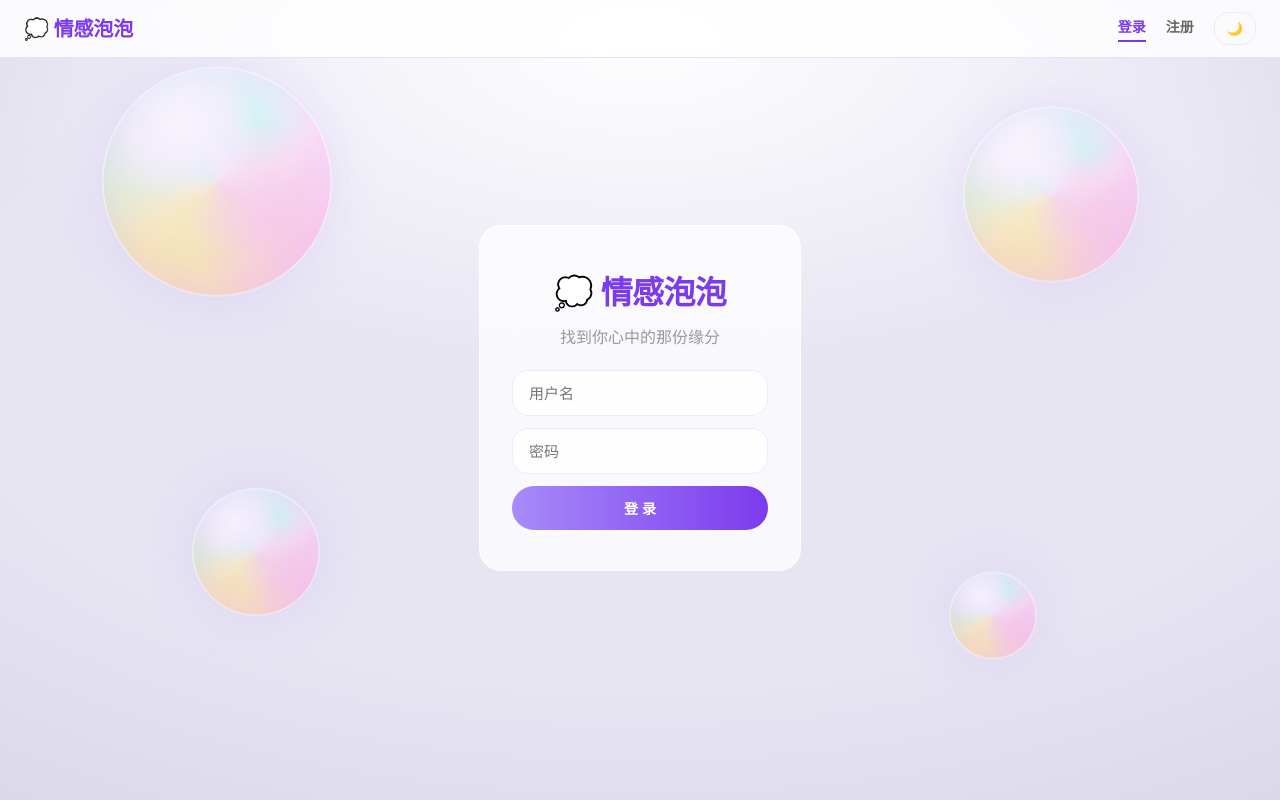
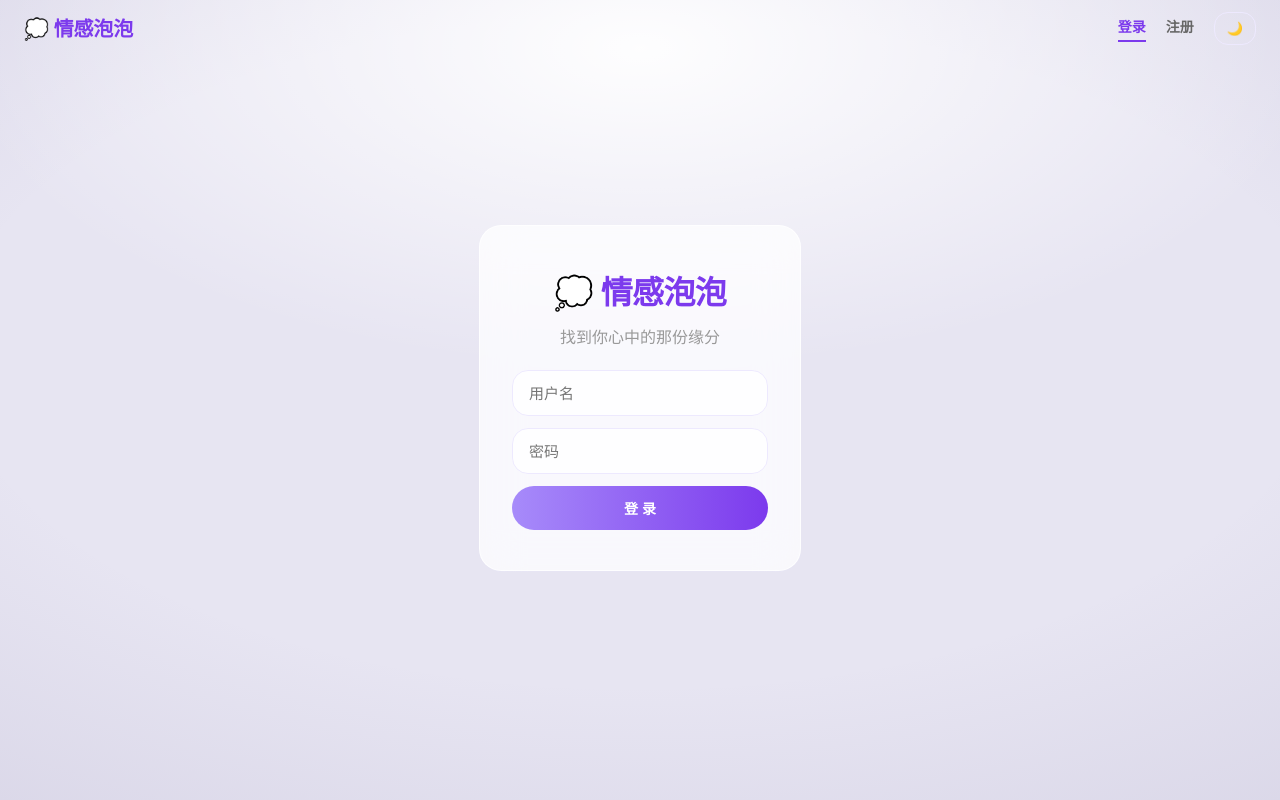
Before and after one commit to error45678980/qingyuan, a Flask app: page /login in a window 1280 px wide. Run offline with Flask 3, Linux system fonts and the light colour scheme; parts of the project's set-up code (start-up, migrations or seed data) failed here and were passed over; some libraries are stand-ins or nearby versions.

Commit message:
最终版：清理收尾（登录页功能化 + 泡泡材质重做后的定版）
- 登录页顶栏改为透明悬浮（navbar-ghost）：成熟站点的登录页不套应用栏底色
- 移除登录页的装饰泡泡（.orn 及其 --grad-ornament / --shadow-ornament token、@keyframes orn-float）——
  艺术感留给登录之后的内容页，登录页只做功能
- 清掉 prefers-reduced-motion 里残留的 .orn 选择器（真死代码，体检抓出）
- 工作区清空，全部验证通过

验收：
- 体检 0 硬编码 / 0 断链 / 0 死代码 / 0 死 token（90 token / 303 引用）
- 对比度：浅色与深色全部 ≥ 3:1（浅色最小 5.78、深色 8.17）
- 布局：390/768/1024/1440 四视口 0 横向溢出
- 冒烟：test_smoke 全过
- 截图：10 张场景全部生成

```diff
--- a/情感泡泡项目/src/static/css/style.css
+++ b/情感泡泡项目/src/static/css/style.css
@@ -98,10 +98,6 @@
   --shadow-card-lift: light-dark(0 24px 60px rgba(124, 58, 237, .2), 0 24px 60px rgba(0, 0, 0, .6));
   --shadow-fab: light-dark(0 8px 24px rgba(124, 58, 237, .35), 0 8px 28px rgba(124, 58, 237, .48));
   --shadow-panel: light-dark(-14px 0 44px rgba(120, 80, 200, .18), -14px 0 44px rgba(0, 0, 0, .58));
-  --shadow-ornament:
-    0 0 46px light-dark(rgba(190, 170, 255, .5), rgba(140, 110, 255, .34)),
-    inset 0 0 0 1.5px light-dark(rgba(255, 255, 255, .8), rgba(200, 215, 255, .45)),
-    inset 0 -16px 32px light-dark(rgba(120, 80, 190, .16), rgba(0, 0, 0, .46));
 
   /* —— 虹彩油膜（深色端降明度提饱和，免得在深底上发荧光）—— */
   --iris-1: light-dark(#ffd6f5, #B85AC8);
@@ -113,10 +109,6 @@
   --color-glass: light-dark(rgba(255, 255, 255, .74), rgba(22, 19, 42, .62));
   --color-glass-border: light-dark(rgba(255, 255, 255, .75), rgba(167, 139, 250, .22));
   --color-glass-sheen: light-dark(rgba(255, 255, 255, .95), rgba(255, 255, 255, .10));
-  /* 装饰泡泡：更锐的顶侧高光，配亮边环才"成球" */
-  --grad-ornament: radial-gradient(circle at 34% 26%,
-      rgba(255, 255, 255, .96), rgba(255, 255, 255, .22) 34%, rgba(255, 255, 255, .05) 58%);
-  /* 装饰泡泡另见 .orn 的多块虹彩斑实现 */
 
   /* —— 泡泡材质（深色下配方反转："亮边 + 暗腔"——亮边环更亮、内阴影换纯黑造体积）—— */
   --soap-gloss: light-dark(rgba(255, 255, 255, .78), rgba(255, 255, 255, .42));
@@ -209,6 +201,14 @@ a { text-decoration: none; color: var(--color-brand); }
 .nav-tab:hover { color: var(--color-brand); }
 .nav-tab.is-active { color: var(--color-brand); border-bottom-color: var(--color-brand); }
 .navbar form { margin: 0; }
+/* 登录页的顶栏：透明悬浮，不带应用栏的底色与分隔线。
+   成熟站点的登录页都这样——让页面本身当主角，导航只是一层轻薄的浮标。 */
+.navbar-ghost {
+  background: transparent;
+  border-bottom-color: transparent;
+  backdrop-filter: none;
+  -webkit-backdrop-filter: none;
+}
 
 /* ===== 按钮 ===== */
 .btn-primary {
@@ -278,44 +278,13 @@ a { text-decoration: none; color: var(--color-brand); }
 .flash.error { background: var(--color-danger-bg); color: var(--color-danger); border: 1px solid var(--color-danger-border); }
 
 /* ===== 登录页 ===== */
-/* 全屏场景：卡片浮在泡泡之间，第一屏就交代"这是泡泡的世界" */
+/* 登录页刻意"功能化"：干净的表单 + 透明顶栏右上的登录/注册切换。
+   艺术感不放在这里——它是门口的过道，不是展厅；成熟站点都这么处理。
+   （装饰泡泡已移除，相关 token 与规则一并清理） */
 .auth-scene {
   position: relative;
   min-height: calc(100vh - 160px);
   display: flex; align-items: center; justify-content: center;
-}
-
-/* 装饰泡泡：复用泡泡膜的材质语言，但更轻、更模糊 */
-.orn {
-  position: fixed;
-  border-radius: var(--radius-full);
-  pointer-events: none;
-  z-index: 0;
-  /* 与泡泡墙同一套材质语言：多块错位虹彩斑（不是单一色轮）+ 折射，
-     不再压那层把虹彩洗白的白雾。 */
-  background-image:
-    var(--grad-ornament),
-    radial-gradient(ellipse 58% 42% at 30% 28%, var(--iris-1), transparent 70%),
-    radial-gradient(ellipse 48% 56% at 72% 64%, var(--iris-2), transparent 72%),
-    radial-gradient(ellipse 62% 44% at 44% 80%, var(--iris-3), transparent 72%),
-    radial-gradient(ellipse 42% 52% at 66% 24%, var(--iris-4), transparent 70%),
-    conic-gradient(from 40deg, var(--iris-1), var(--iris-2), var(--iris-3), var(--iris-4), var(--iris-1));
-  filter: saturate(1.55);
-  /* 装饰是背景，不能跟卡片争视线——参考图的美学是"一个主角 + 安静背景" */
-  opacity: .5;
-  box-shadow: var(--shadow-ornament);
-  -webkit-backdrop-filter: blur(2px) saturate(1.35);
-  backdrop-filter: blur(2px) saturate(1.35);
-  animation: orn-float 9s ease-in-out infinite;
-}
-.orn-1 { width: 230px; height: 230px; top: 10%; left: 8%; }
-.orn-2 { width: 128px; height: 128px; top: 64%; left: 15%; animation-delay: 2.2s; }
-.orn-3 { width: 176px; height: 176px; top: 16%; right: 11%; animation-delay: 1.1s; }
-.orn-4 { width: 88px; height: 88px; bottom: 15%; right: 19%; animation-delay: 3.3s; }
-
-@keyframes orn-float {
-  0%, 100% { translate: 0 0; }
-  50% { translate: 0 -24px; }
 }
 
 .auth-card {
@@ -665,7 +634,7 @@ a { text-decoration: none; color: var(--color-brand); }
    motion.js 的 matchMedia 是第一道；这一道保证 JS 失效（离线/CSP/file://）时
    循环动画依然全停——泡泡进出场由 motion.js 在 reduce 时自动放弃执行。 */
 @media (prefers-reduced-motion: reduce) {
-  .soap-film, .soap-ring, .orn {
+  .soap-film, .soap-ring {
     animation: none !important;
   }
   /* 涟漪环留个静态残影：提示"这是活的"但不运动（WCAG 2.3.3 的通行替代） */
--- a/情感泡泡项目/src/templates/base.html
+++ b/情感泡泡项目/src/templates/base.html
@@ -29,10 +29,11 @@
     </div>
   </nav>
   {% else %}
-  {# 未登录：同一个顶栏，右侧换成小号的「登录 / 注册」文字入口。
-     主流站点的做法——卡片里只留表单本身，切换入口收进导航。
-     顺带让登录页也有了主题切换按钮（此前登录页没有顶栏，等于没有开关）。 #}
-  <nav class="navbar">
+  {# 未登录：同一个顶栏，右侧换成小号的「登录 / 注册」入口。
+     成熟站点的做法是这一条"透明悬浮"——不要应用栏的底色和分隔线，
+     让页面本身当主角，登录页于是干净、功能化。
+     艺术感留给登录之后的页面。 #}
+  <nav class="navbar navbar-ghost">
     <a class="brand" href="{{ url_for('login_page') }}">💭 情感泡泡</a>
     <div class="nav-links nav-auth">
       <button type="button" class="nav-tab is-active" id="nav-tab-login"
--- a/情感泡泡项目/src/templates/login.html
+++ b/情感泡泡项目/src/templates/login.html
@@ -2,11 +2,6 @@
 {% block title %}登录 · 情感泡泡{% endblock %}
 {% block content %}
 <div class="auth-scene">
-  <span class="orn orn-1"></span>
-  <span class="orn orn-2"></span>
-  <span class="orn orn-3"></span>
-  <span class="orn orn-4"></span>
-
   <div class="auth-card card">
     <h1 class="auth-logo">💭 情感泡泡</h1>
     <p class="auth-sub">找到你心中的那份缘分</p>
```
Also changed, not shown: 情感泡泡项目/tools/design_audit.md (+3 -3 lines).
